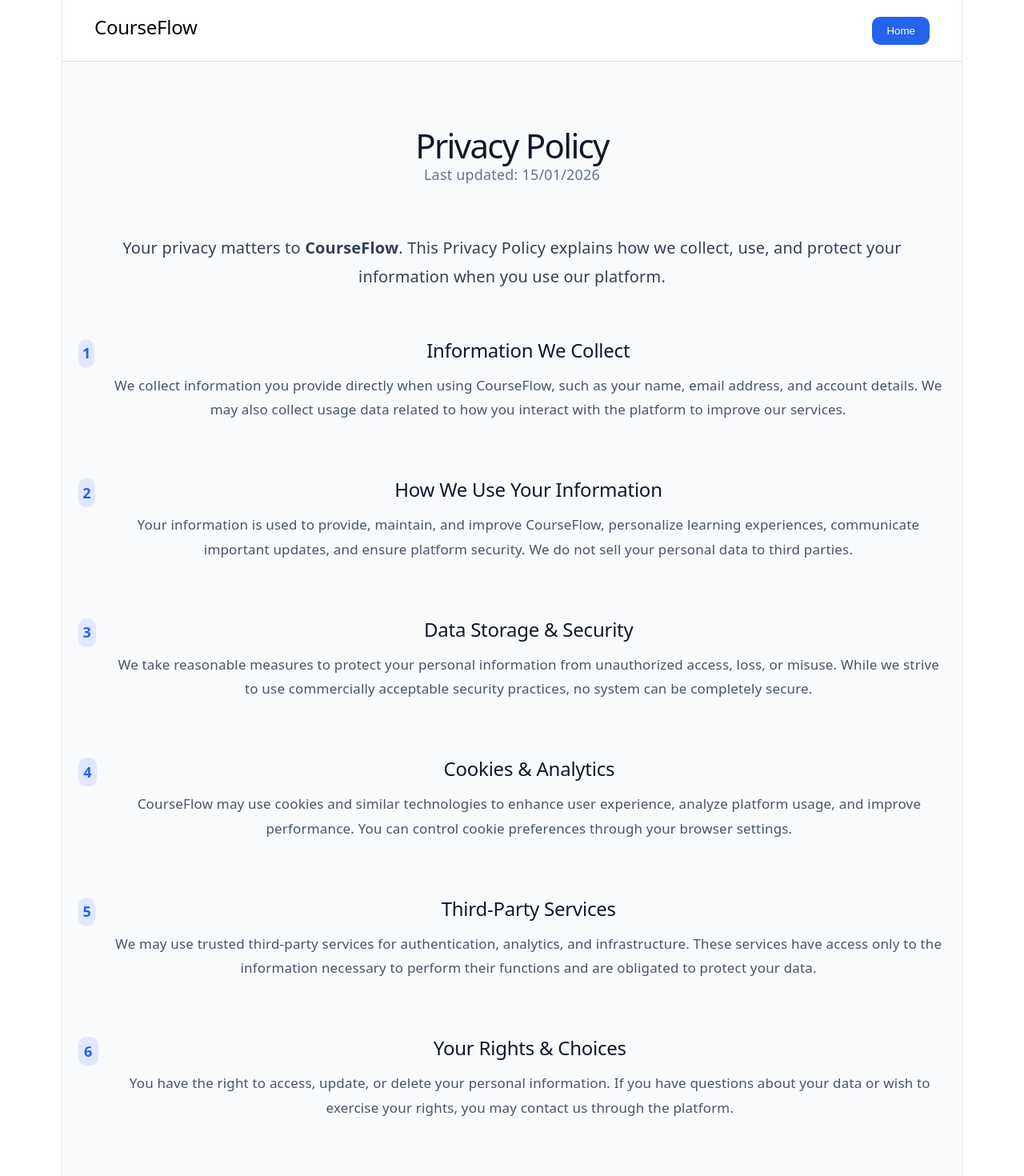
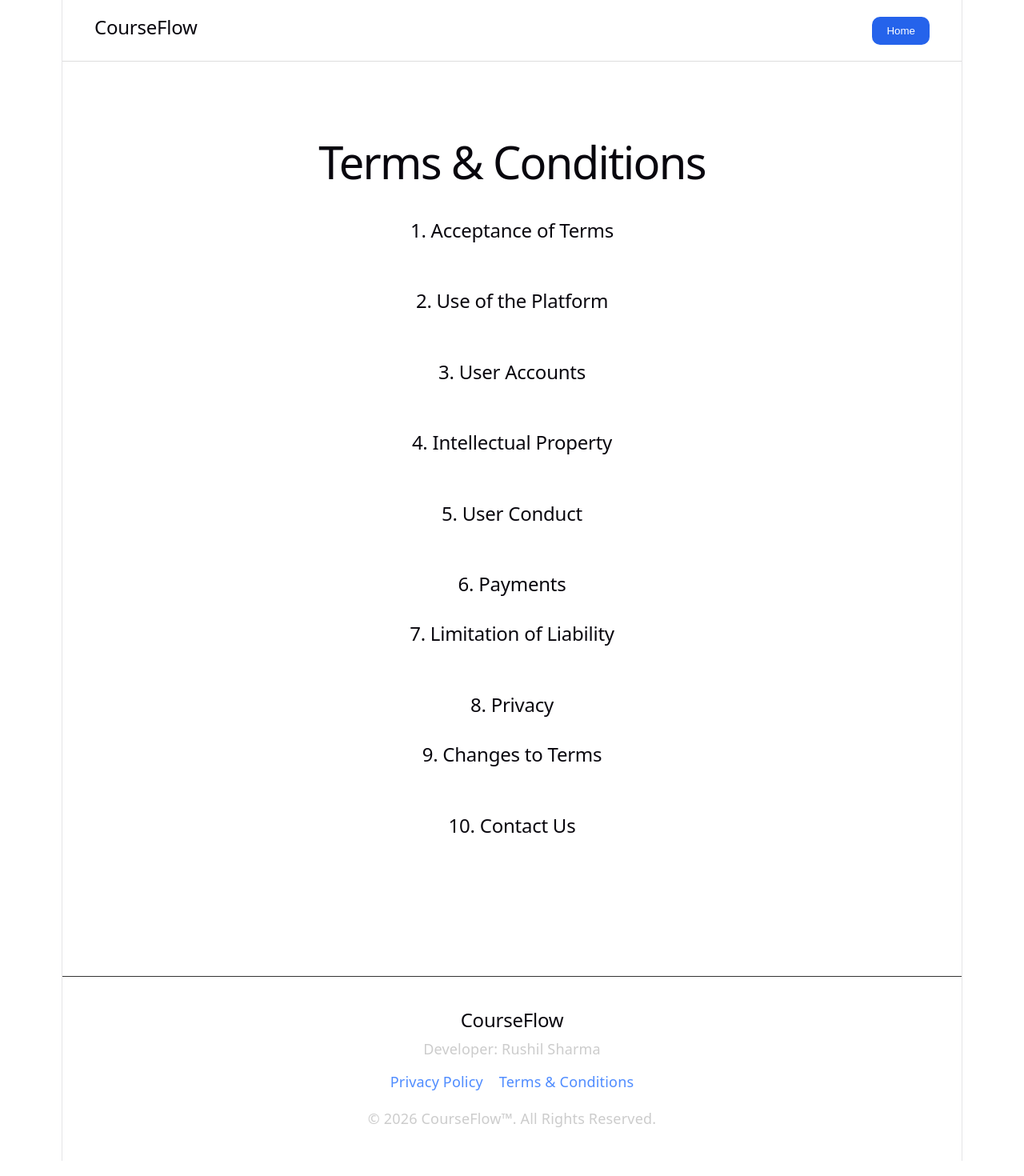
Before and after one commit to ACM-JUIT/Team-12-CourseFlow, a React (Vite) app in the folder client/: page / in a window 1280 px wide. Shown: the top 1470 px of the page at 80% size. Built offline with nearby package versions, Linux system fonts and the light colour scheme.

Commit message:
added terms and condition

```diff
--- a/client/src/App.jsx
+++ b/client/src/App.jsx
@@ -1,13 +1,13 @@
 import Navbar from "./components/Navbar";
 import Footer from "./components/Footer";
-import PrivacyPolicy from "./pages/PrivacyPolicy";
+import TermsAndConditions from "./pages/TermsAndConditions";
 
 function App() {
   return (
     <>
       <Navbar />
 
-      <PrivacyPolicy />
+      <TermsAndConditions />
 
       <Footer />
     </>
--- a/client/src/components/Footer.jsx
+++ b/client/src/components/Footer.jsx
@@ -2,16 +2,43 @@ function Footer() {
   return (
     <footer
       style={{
-        borderTop: "1px solid #ddd",
+        borderTop: "1px solid #333",
         padding: "40px",
         marginTop: "60px",
+        textAlign: "center",
+        color: "#ccc",
       }}
     >
-      <h3>CourseFlow</h3>
+      <h2>CourseFlow</h2>
 
       <p>Developer: Rushil Sharma</p>
 
-      <p>© 2026 CourseFlow™. All Rights Reserved.</p>
+      <p style={{ marginTop: "15px" }}>
+        <a
+          href="#"
+          style={{
+            color: "#4f8cff",
+            textDecoration: "none",
+            marginRight: "20px",
+          }}
+        >
+          Privacy Policy
+        </a>
+
+        <a
+          href="#"
+          style={{
+            color: "#4f8cff",
+            textDecoration: "none",
+          }}
+        >
+          Terms & Conditions
+        </a>
+      </p>
+
+      <p style={{ marginTop: "20px" }}>
+        © 2026 CourseFlow™. All Rights Reserved.
+      </p>
     </footer>
   );
 }
--- /dev/null
+++ b/client/src/pages/TermsAndConditions.jsx
@@ -0,0 +1,79 @@
+function TermsAndConditions() {
+  return (
+    <div
+      style={{
+        maxWidth: "900px",
+        margin: "50px auto",
+        padding: "30px",
+        color: "#fff",
+      }}
+    >
+      <h1>Terms & Conditions</h1>
+
+      <p><strong>Last Updated:</strong> June 2026</p>
+
+      <h2>1. Acceptance of Terms</h2>
+      <p>
+        By accessing or using CourseFlow, you agree to comply with these
+        Terms and Conditions. If you do not agree with any part of these
+        terms, please discontinue using the platform.
+      </p>
+
+      <h2>2. Use of the Platform</h2>
+      <p>
+        CourseFlow is designed for educational purposes. Users must use the
+        platform responsibly and only for lawful activities.
+      </p>
+
+      <h2>3. User Accounts</h2>
+      <p>
+        Users are responsible for maintaining the confidentiality of their
+        account credentials and all activities performed using their account.
+      </p>
+
+      <h2>4. Intellectual Property</h2>
+      <p>
+        All course materials, videos, text, graphics, and logos are the
+        property of CourseFlow or their respective owners and are protected by
+        copyright laws.
+      </p>
+
+      <h2>5. User Conduct</h2>
+      <p>
+        Users must not upload harmful content, attempt unauthorized access, or
+        misuse the platform in any way.
+      </p>
+
+      <h2>6. Payments</h2>
+      <p>
+        Some courses may require payment. Fees and refund policies will be
+        displayed before purchase.
+      </p>
+
+      <h2>7. Limitation of Liability</h2>
+      <p>
+        CourseFlow is provided "as is" without warranties. We are not liable
+        for any damages resulting from the use of the platform.
+      </p>
+
+      <h2>8. Privacy</h2>
+      <p>
+        Your use of CourseFlow is also governed by our Privacy Policy.
+      </p>
+
+      <h2>9. Changes to Terms</h2>
+      <p>
+        We reserve the right to modify these Terms and Conditions at any time.
+        Updated versions will be posted on this page.
+      </p>
+
+      <h2>10. Contact Us</h2>
+      <p>
+        If you have any questions regarding these Terms & Conditions, please
+        contact the CourseFlow team.
+      </p>
+    </div>
+  );
+}
+
+export default TermsAndConditions;
```
